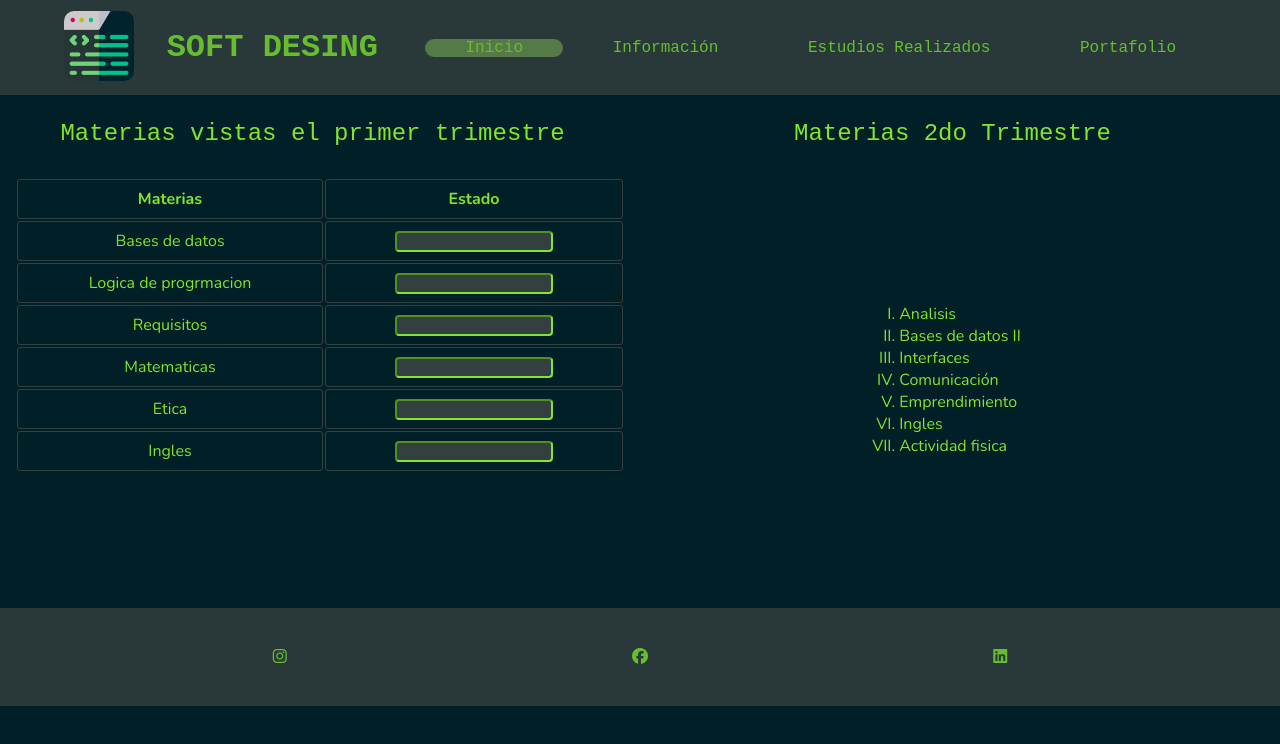
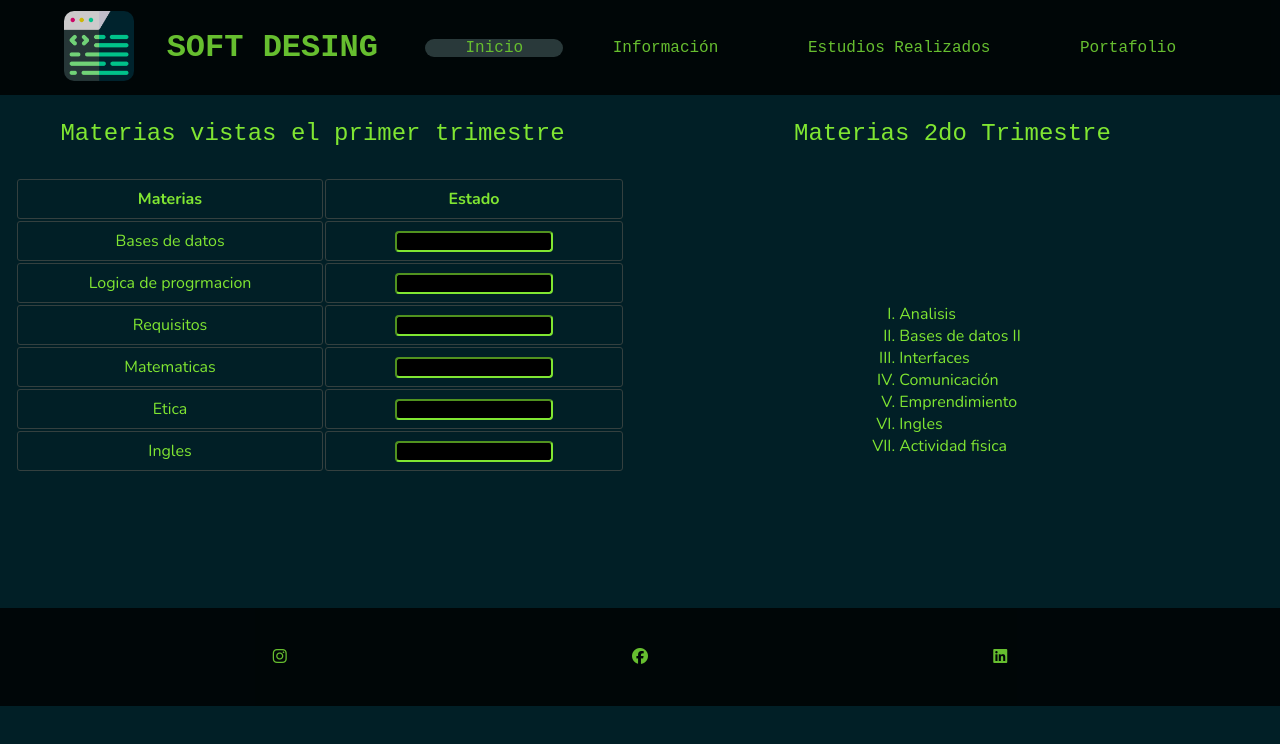
Before and after one commit to Wilyos/web, a plain HTML site: page index.html in a window 1280 px wide. Drawn offline with nearby package versions, Linux system fonts and the light colour scheme; a web font is replaced by a local one.

Commit message:
simple change

```diff
--- a/style.css
+++ b/style.css
@@ -49,7 +49,7 @@ ul
     margin: 0;
     padding: 0;
     overflow: hidden;
-    background-color: #34403F;
+    background-color: black;
 }
 .li-nav, a
 {
@@ -72,7 +72,7 @@ li a:hover
 }
 .active
 {
-    background-color: #6C9150;
+    background-color: #34403F;
     border-radius: 20px;
 }
 
@@ -86,7 +86,7 @@ img
 .header
 {
     display: flex;
-    background-color: #34403F ;
+    background-color: black ;
     opacity: 0.8;
     justify-content: space-between;
     align-items: center;
@@ -119,7 +119,7 @@ section
 {
     display:flex;
     flex-direction: row;
-    background-color: #34403F;
+    background-color: black;
     opacity: 0.8;
     height: auto;
     bottom: 0px;
@@ -181,7 +181,7 @@ td, th{
     border-radius: 4px;
     border-color: #80E632;
     color: #80E632;
-    background-color: #34403F;
+    background-color: black;
     text-align: center;
     width: 150px;
 }
```
